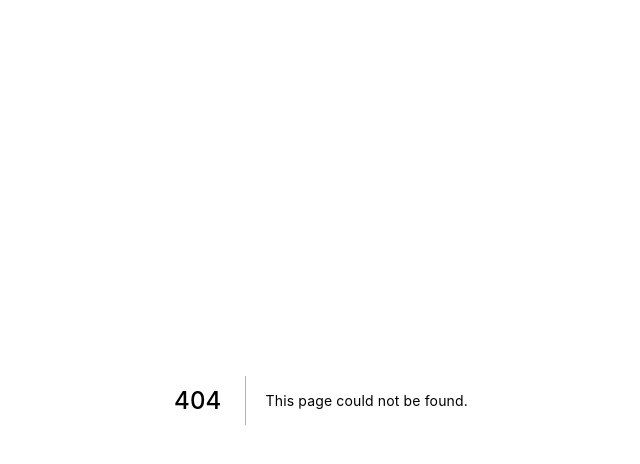
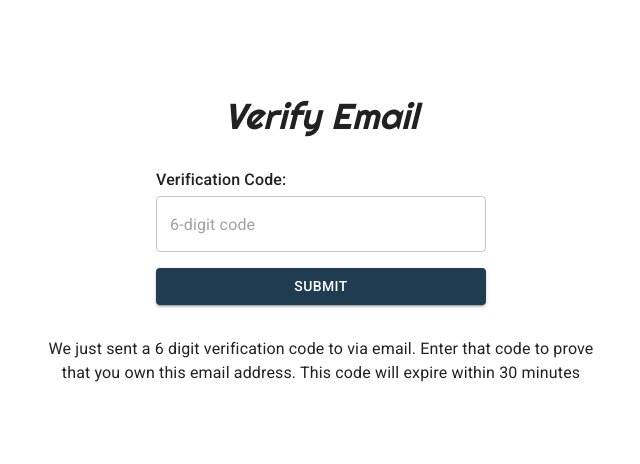
Before and after one commit to JasonXB/local-eats, a Next.js app: page /auth/verify-email in a window 1280 px wide. Before the commit this address had no page. Shown: the top 464 px of the page, without its empty margins (319-959 px from the left). Built offline with nearby package versions, Linux system fonts and the light colour scheme.

Commit message:
Created a verify email page

```diff
--- /dev/null
+++ b/pages/auth/verify-email.js
@@ -0,0 +1,52 @@
+import React from "react";
+import { Typography, Box, Stack, Button, FormControl, OutlinedInput } from "@mui/material"; // prettier-ignore
+import { mix } from "../../styles/styleMixins";
+
+export default function verifyEmail(props) {
+  return (
+    <Stack sx={styles.parentContainer}>
+      <Typography variant="h2" sx={mix.titleFont}>Verify Email</Typography>
+      <FormControl sx={styles.formControl}>
+        <Typography align="left" variant="label" sx={{ mb: 0.5 }}>
+          Verification Code:
+        </Typography>
+        <OutlinedInput
+          sx={{ mb: 2 }}
+          // inputRef={passwordRef}
+          placeholder="6-digit code"
+          type="text"
+          inputProps={{ maxLength: 6 }}
+          // error={formState.passwordError}
+          // onChange={typingPasswordHandler}
+        />
+        <Button variant="contained">SUBMIT</Button>
+      </FormControl>
+      <Typography variant="p">
+        We just sent a 6 digit verification code to {props.email} via email.
+        Enter that code to prove that you own this email address. This code
+        will expire within 30 minutes
+      </Typography>
+    </Stack>
+  );
+}
+
+const styles = {
+  parentContainer: {
+    width: "100%",
+    height: "60vh",
+    maxWidth: "35rem",
+    margin: "auto",
+    textAlign: "center",
+    // border: "5px solid black",
+    ...mix.flexColumn,
+    justifyContent: "center",
+  },
+  formControl: {
+    width: "80%",
+    maxWidth: "20.625rem",
+    mb: 1.5,
+    fontWeight: 500,
+    mb: 4,
+  },
+
+};
```
Also changed, not shown: pages/auth/signin.js (+0 -14 lines), pages/auth/change-password.js (renamed from pages/auth/changepassword.js), pages/auth/forgot-password.js (added), pages/auth/forgotpassword.js (deleted).
